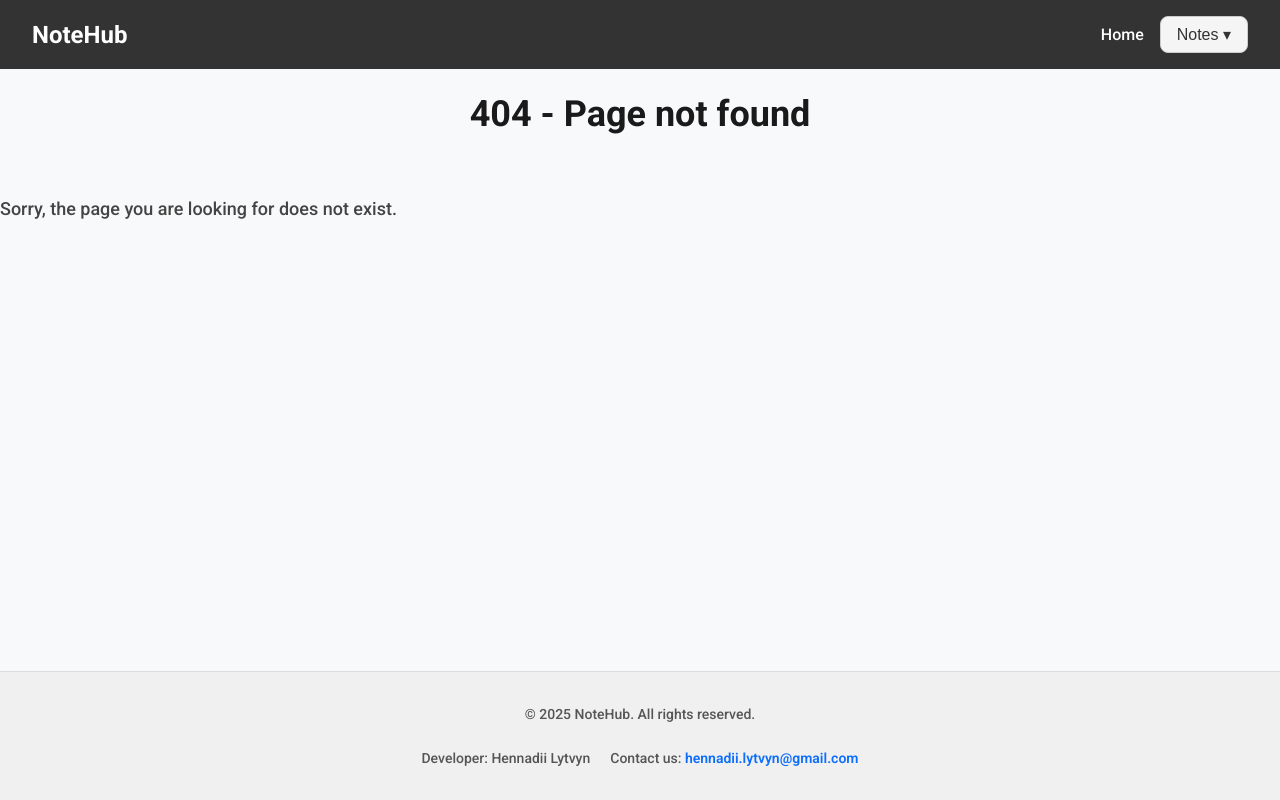
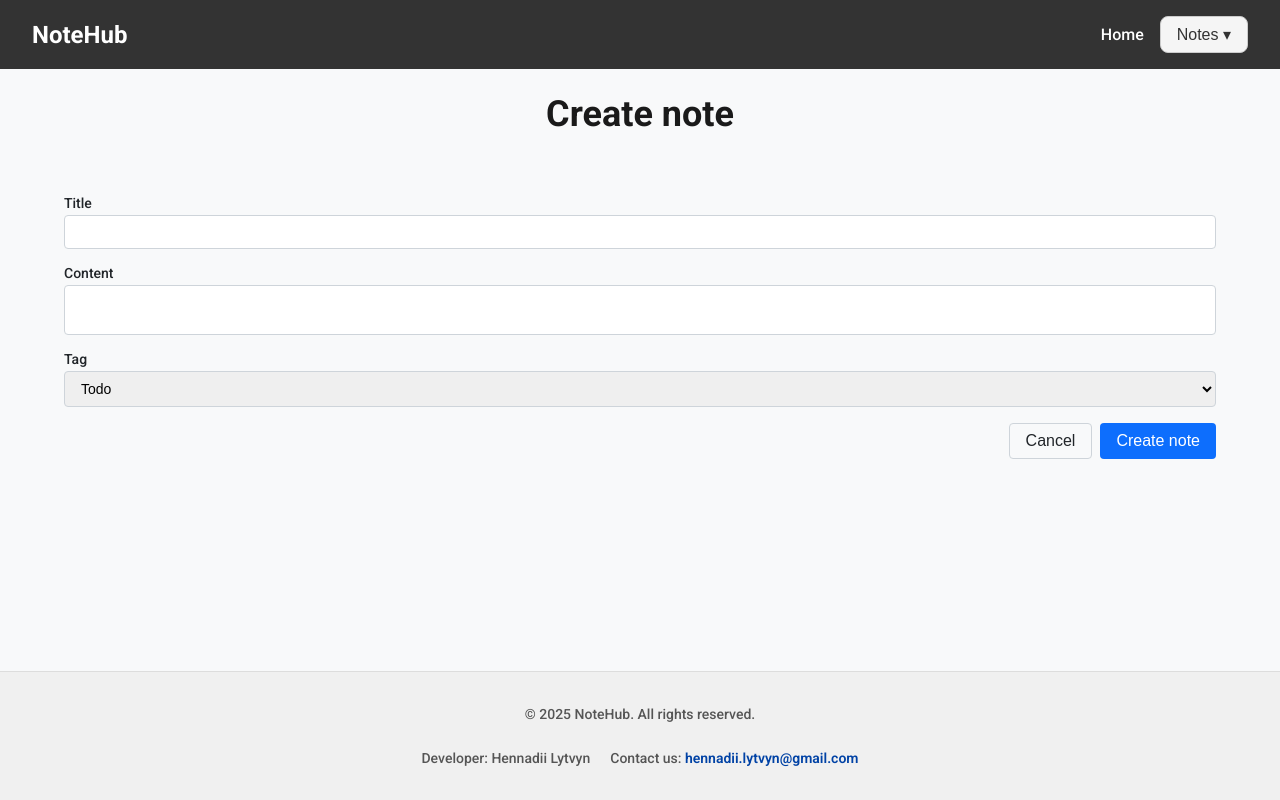
Before and after one commit to HenryLytvyn/08-zustand, a Next.js app: page /notes/action/create in a window 1280 px wide. Before the commit this address had no page. Built offline with nearby package versions, Linux system fonts and the light colour scheme; no server answers.

Commit message:
NoteForm change

```diff
--- /dev/null
+++ b/app/notes/action/create/CreateNote.module.css
@@ -0,0 +1,18 @@
+.main {
+  flex: 1;
+}
+
+.container {
+  width: 90%;
+  max-width: 1280px;
+  margin: 0px auto;
+  padding: 0 16px 16px;
+}
+
+.title {
+  font-size: 36px;
+  font-weight: 700;
+  color: #1a1a1a;
+  margin-bottom: 60px;
+  text-align: center;
+}
--- /dev/null
+++ b/app/notes/action/create/page.tsx
@@ -0,0 +1,40 @@
+import NoteForm from '@/components/NoteForm/NoteForm';
+import css from './CreateNote.module.css';
+import { Metadata } from 'next';
+
+export const metadata: Metadata = {
+  title: 'Create your note here',
+  description:
+    'Tap your new task or ideas in form bellow. Select the category for easy access.',
+  openGraph: {
+    title: 'Create your note here',
+    description:
+      'Tap your new task or ideas in form bellow. Select the category for easy access.',
+    url: 'https://08-zustand-zeta.vercel.app/notes/action/create',
+    images: [
+      {
+        url: '/notehub-og-meta',
+        width: 1200,
+        height: 630,
+        alt: 'NoteHub styling card',
+      },
+      {
+        url: 'https://ac.goit.global/fullstack/react/notehub-og-meta.jpg',
+        width: 1200,
+        height: 630,
+        alt: 'NoteHub styling card',
+      },
+    ],
+  },
+};
+
+export default function CreateNote() {
+  return (
+    <main className={css.main}>
+      <div className={css.container}>
+        <h1 className={css.title}>Create note</h1>
+        <NoteForm />
+      </div>
+    </main>
+  );
+}
--- a/app/notes/filter/[...slug]/NotesPage.module.css
+++ b/app/notes/filter/[...slug]/NotesPage.module.css
@@ -25,6 +25,7 @@
   border-radius: 4px;
   cursor: pointer;
   transition: background-color 0.2s ease;
+  text-decoration: none;
 }
 
 .button:hover {
--- a/components/Footer/Footer.module.css
+++ b/components/Footer/Footer.module.css
@@ -16,7 +16,7 @@
 }
 
 .footer a {
-  color: #0d6efd;
+  color: #0042a5;
   font-weight: 600;
   text-decoration: none;
 }
--- a/components/NoteForm/NoteForm.tsx
+++ b/components/NoteForm/NoteForm.tsx
@@ -1,92 +1,90 @@
 'use client';
 
-import { Formik, Form, Field, type FormikHelpers, ErrorMessage } from 'formik';
 import { useId } from 'react';
 import css from './NoteForm.module.css';
-import type { NewNote } from '../../types/note';
 import { useMutation, useQueryClient } from '@tanstack/react-query';
 import { createNote } from '@/lib/api';
-import { FormSchema } from '../../YupSchemes/FormSchema';
+// import { FormSchema } from '../../YupSchemes/FormSchema';
+import { useRouter } from 'next/navigation';
+import { NewNote } from '@/types/note';
 
-interface NoteFormProps {
-  onClose: () => void;
-}
-
-const initialValues: NewNote = {
-  title: '',
-  content: '',
-  tag: 'Todo',
-};
-
-export default function NoteForm({ onClose }: NoteFormProps) {
+export default function NoteForm() {
   const fieldId = useId();
   const queryClient = useQueryClient();
+  const router = useRouter();
+
+  // let note: NewNote = {
+  //   title: '',
+  //   content: '',
+  //   tag: 'Todo',
+  // }
 
   const addNote = useMutation({
     // mutationFn: (newNote: Note) => createNote(newNote),
     mutationFn: createNote,
     onSuccess: () => {
-      onClose();
       queryClient.invalidateQueries({
         queryKey: ['allNotes'],
+        exact: false,
       });
+      handleCancel();
     },
   });
 
-  function handleSubmit(values: NewNote, actions: FormikHelpers<NewNote>) {
-    addNote.mutate(values);
-    actions.resetForm();
+  function handleSubmit(formData: FormData) {
+    const note: NewNote = {
+      title: formData.get('title') as string,
+      content: formData.get('content') as string,
+      tag: formData.get('tag') as NewNote['tag'],
+    };
+    addNote.mutate(note);
+    // actions.resetForm();
+  }
+
+  function handleCancel() {
+    router.push('/notes/filter/All');
   }
 
   return (
-    <Formik
-      initialValues={initialValues}
-      onSubmit={handleSubmit}
-      validationSchema={FormSchema}
-    >
-      <Form className={css.form}>
+    <form className={css.form} action={handleSubmit}>
       <div className={css.formGroup}>
         <label htmlFor={`${fieldId}-title`}>Title</label>
-          <Field
+        <input
           id={`${fieldId}-title`}
           type="text"
           name="title"
           className={css.input}
         />
-          <ErrorMessage component="span" name="title" className={css.error} />
       </div>
 
       <div className={css.formGroup}>
         <label htmlFor={`${fieldId}-content`}>Content</label>
-          <Field
+        <textarea
           id={`${fieldId}-content`}
           name="content"
-            rows={8}
           className={css.textarea}
-            as="textarea"
         />
-          <ErrorMessage component="span" name="content" className={css.error} />
       </div>
 
       <div className={css.formGroup}>
         <label htmlFor={`${fieldId}-tag`}>Tag</label>
-          <Field
-            as="select"
-            id={`${fieldId}-tag`}
-            name="tag"
-            className={css.select}
-          >
-            <option value="Todo">Todo</option>
+        <select id={`${fieldId}-tag`} name="tag" className={css.select}>
+          <option value="Todo" defaultChecked>
+            Todo
+          </option>
           <option value="Work">Work</option>
           <option value="Personal">Personal</option>
           <option value="Meeting">Meeting</option>
           <option value="Shopping">Shopping</option>
-          </Field>
-          <ErrorMessage component="span" name="tag" className={css.error} />
+        </select>
       </div>
 
       <div className={css.actions}>
-          <button type="button" className={css.cancelButton} onClick={onClose}>
+        <button
+          type="button"
+          className={css.cancelButton}
+          onClick={handleCancel}
+        >
           Cancel
         </button>
         <button
@@ -97,7 +95,6 @@ export default function NoteForm({ onClose }: NoteFormProps) {
           Create note
         </button>
       </div>
-      </Form>
-    </Formik>
+    </form>
   );
 }
```
Also changed, not shown: app/notes/[id]/page.tsx (+27 -27 lines), app/notes/filter/[...slug]/Notes.client.tsx (+8 -12 lines). Lines whose indentation alone changed are shown as unchanged.
